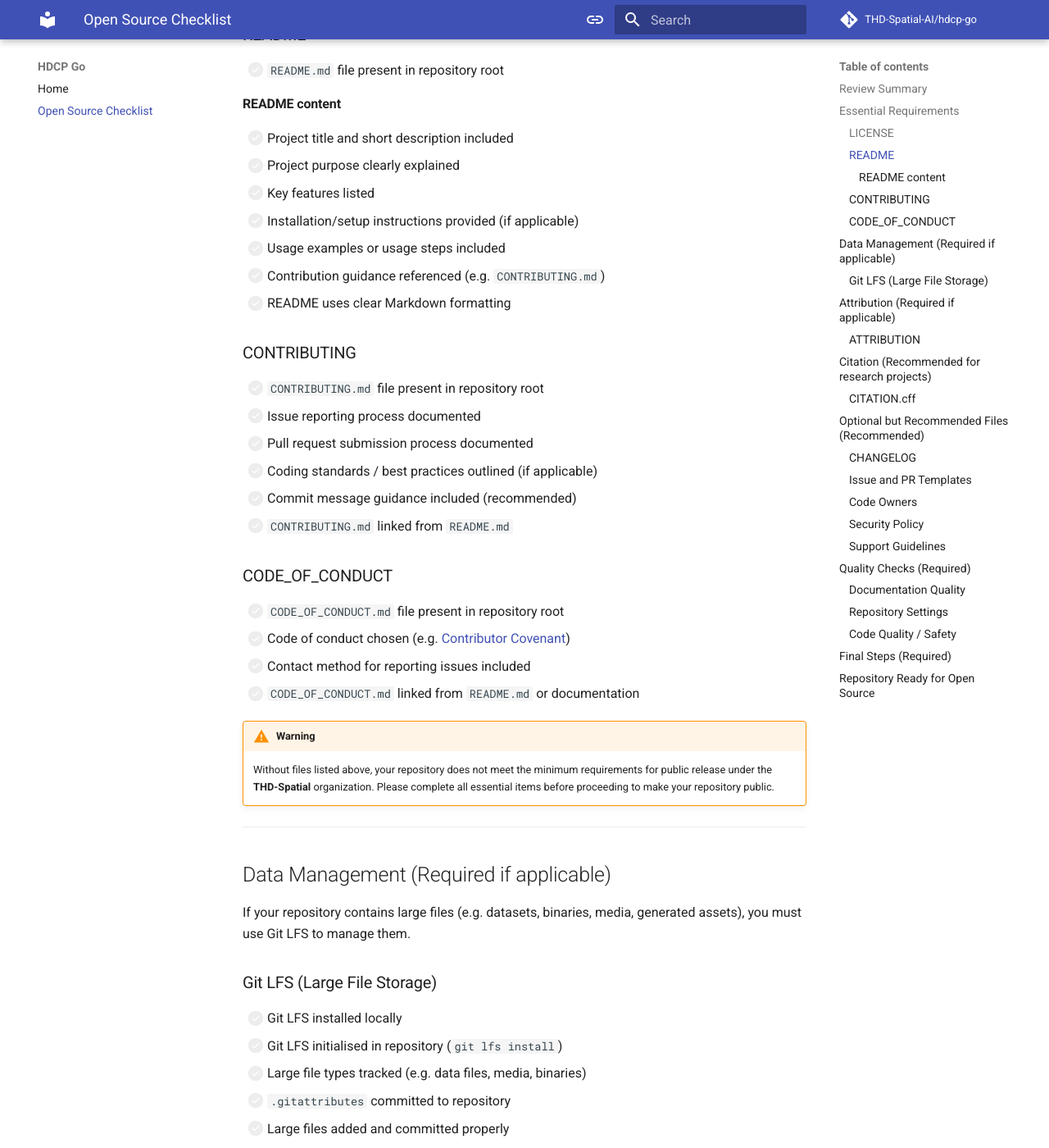
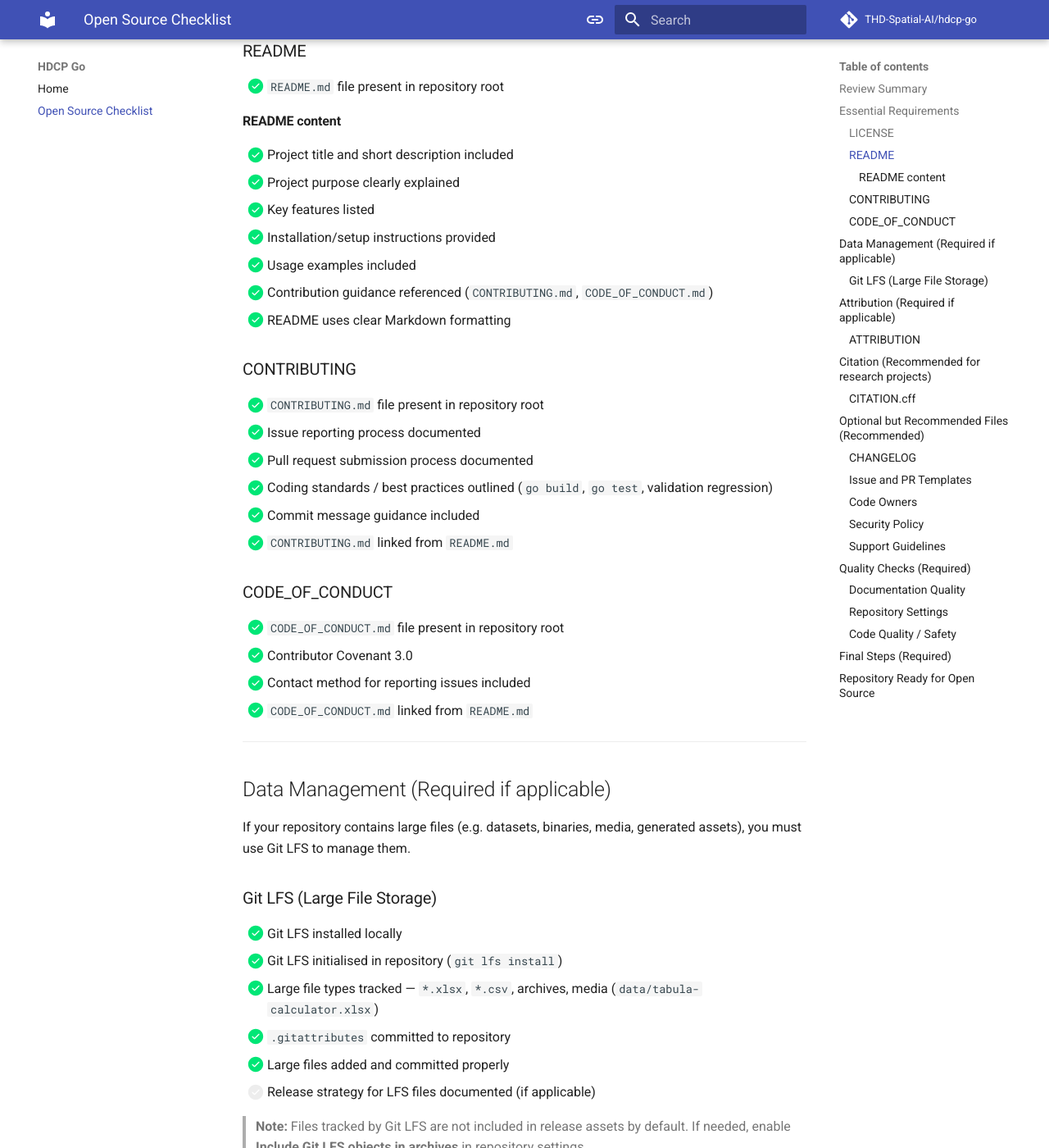
Before and after one commit to THD-Spatial-AI/ignis, an MkDocs documentation site: the page built from docs/getting-started/open-source-checklist.md, in a window 1280 px wide and 1400 px high, scrolled down 1258 px. Shown: the whole window at 82% size. Built offline with MkDocs 1.6.1 and Material for MkDocs 9.7.7, drawn with Linux system fonts in a browser that asks for light colours; comment, search, counter and statistics services are not loaded; some of the changed text lies outside the part shown.

Commit message:
docs: update open-source checklist with completed requirements and documentation

```diff
--- a/docs/getting-started/open-source-checklist.md
+++ b/docs/getting-started/open-source-checklist.md
@@ -10,13 +10,13 @@ This checklist is designed to be practical and easy to review. It separates **re
 
 | Section | Requirement Level | Status | Notes |
 | ------- | ----------------- | ------ | ----- |
-| [Essential Requirements](#essential-requirements) | Required | Pending | Must be completed before public release |
-| [Data Management (Git LFS)](#data-management-required-if-applicable) | Required if applicable | Pending | Only if repository contains large files |
-| [Attribution](#attribution-required-if-applicable) | Required if applicable | Pending | Only if project uses third-party assets requiring attribution |
-| [Citation](#citation-recommended-for-research-projects) | Recommended | Pending | For research projects — enables proper academic citation |
-| [Optional but Recommended Files](#optional-but-recommended-files-recommended) | Recommended | Pending | Strongly encouraged for public/community repos |
-| [Quality Checks](#quality-checks-required) | Required | Pending | Final review before publishing |
-| [Final Steps](#final-steps-required) | Required | Pending | Verify repository works from a fresh clone |
+| [Essential Requirements](#essential-requirements) | Required | Complete | |
+| [Data Management (Git LFS)](#data-management-required-if-applicable) | Required if applicable | Complete | `data/tabula-calculator.xlsx` tracked via LFS |
+| [Attribution](#attribution-required-if-applicable) | Required if applicable | Complete | TABULA/IWU attributed in `ATTRIBUTIONS.md` |
+| [Citation](#citation-recommended-for-research-projects) | Recommended | Complete | `CITATION.cff` present |
+| [Optional but Recommended Files](#optional-but-recommended-files-recommended) | Recommended | Partial | Issue templates present; CHANGELOG, CODEOWNERS, SECURITY, SUPPORT pending |
+| [Quality Checks](#quality-checks-required) | Required | Partial | Repository settings to be configured after GitHub push |
+| [Final Steps](#final-steps-required) | Required | Pending | Verify after push |
 
 ---
 
@@ -28,43 +28,39 @@ Quick links: [LICENSE](#license) · [README](#readme) · [CONTRIBUTING](#contrib
 
 ### LICENSE
 
-- [ ] `LICENSE` file present in repository root
-- [ ] Appropriate license chosen (see [Choose a License](https://choosealicense.com/))
-- [ ] License committed to repository
+- [x] `LICENSE` file present in repository root
+- [x] Appropriate license chosen — MIT
+- [x] License committed to repository
 
 ### README
 
-- [ ] `README.md` file present in repository root
+- [x] `README.md` file present in repository root
 
 #### README content
 
-- [ ] Project title and short description included
-- [ ] Project purpose clearly explained
-- [ ] Key features listed
-- [ ] Installation/setup instructions provided (if applicable)
-- [ ] Usage examples or usage steps included
-- [ ] Contribution guidance referenced (e.g. `CONTRIBUTING.md`)
-- [ ] README uses clear Markdown formatting
+- [x] Project title and short description included
+- [x] Project purpose clearly explained
+- [x] Key features listed
+- [x] Installation/setup instructions provided
+- [x] Usage examples included
+- [x] Contribution guidance referenced (`CONTRIBUTING.md`, `CODE_OF_CONDUCT.md`)
+- [x] README uses clear Markdown formatting
 
 ### CONTRIBUTING
 
-- [ ] `CONTRIBUTING.md` file present in repository root
-- [ ] Issue reporting process documented
-- [ ] Pull request submission process documented
-- [ ] Coding standards / best practices outlined (if applicable)
-- [ ] Commit message guidance included (recommended)
-- [ ] `CONTRIBUTING.md` linked from `README.md`
+- [x] `CONTRIBUTING.md` file present in repository root
+- [x] Issue reporting process documented
+- [x] Pull request submission process documented
+- [x] Coding standards / best practices outlined (`go build`, `go test`, validation regression)
+- [x] Commit message guidance included
+- [x] `CONTRIBUTING.md` linked from `README.md`
 
 ### CODE_OF_CONDUCT
 
-- [ ] `CODE_OF_CONDUCT.md` file present in repository root
-- [ ] Code of conduct chosen (e.g. [Contributor Covenant](https://www.contributor-covenant.org/))
-- [ ] Contact method for reporting issues included
-- [ ] `CODE_OF_CONDUCT.md` linked from `README.md` or documentation
-
-!!! warning
-
-    Without files listed above, your repository does not meet the minimum requirements for public release under the **THD-Spatial** organization. Please complete all essential items before proceeding to make your repository public.
+- [x] `CODE_OF_CONDUCT.md` file present in repository root
+- [x] Contributor Covenant 3.0
+- [x] Contact method for reporting issues included
+- [x] `CODE_OF_CONDUCT.md` linked from `README.md`
 ---
 
 ## Data Management (Required if applicable)
@@ -73,11 +69,11 @@ If your repository contains large files (e.g. datasets, binaries, media, generat
 
 ### Git LFS (Large File Storage)
 
-- [ ] Git LFS installed locally
-- [ ] Git LFS initialised in repository (`git lfs install`)
-- [ ] Large file types tracked (e.g. data files, media, binaries)
-- [ ] `.gitattributes` committed to repository
-- [ ] Large files added and committed properly
+- [x] Git LFS installed locally
+- [x] Git LFS initialised in repository (`git lfs install`)
+- [x] Large file types tracked — `*.xlsx`, `*.csv`, archives, media (`data/tabula-calculator.xlsx`)
+- [x] `.gitattributes` committed to repository
+- [x] Large files added and committed properly
 - [ ] Release strategy for LFS files documented (if applicable)
 
 > **Note:** Files tracked by Git LFS are not included in release assets by default.
@@ -91,12 +87,12 @@ If your project uses third-party components, assets, or generated code that requ
 
 ### ATTRIBUTION
 
-- [ ] `ATTRIBUTIONS.md` file created in repository root
-- [ ] Third-party component or asset names listed
-- [ ] Source platform or author identified for each entry
-- [ ] License type specified for each entry
-- [ ] Links to original sources included
-- [ ] Any required attribution text preserved as-is from the original license/notice
+- [x] `ATTRIBUTIONS.md` file created in repository root
+- [x] TABULA building typology data (IWU) listed
+- [x] Source platform or author identified
+- [x] License type specified — CC BY 4.0
+- [x] Links to original sources included
+- [x] Go dependencies noted
 
 !!! note
 
@@ -112,14 +108,14 @@ For full specification details, see [Citation File Format](https://citation-file
 
 ### CITATION.cff
 
-- [ ] `CITATION.cff` file created in repository root
-- [ ] `cff-version` set to `1.2.0`
-- [ ] Project title specified
-- [ ] At least one author listed (with name and affiliation)
-- [ ] ORCID included for each author (if available)
-- [ ] License field matches the repository `LICENSE` file
-- [ ] Repository URL included
-- [ ] Version and release date set
+- [x] `CITATION.cff` file created in repository root
+- [x] `cff-version` set to `1.2.0`
+- [x] Project title specified — HDCP Go
+- [x] Author listed — THD-Spatial-AI Research Group, Technische Hochschule Deggendorf
+- [ ] ORCID included for each author (add when individual authors are listed)
+- [x] License field matches `LICENSE` — MIT
+- [x] Repository URL included
+- [x] Version and release date set
 - [ ] File validates against the CFF schema (use [cff-validator](https://github.com/citation-file-format/cff-initializer-javascript))
 
 !!! tip
@@ -140,8 +136,8 @@ These files are not always required, but they improve project quality, collabora
 
 ### Issue and PR Templates
 
-- [ ] `.github/ISSUE_TEMPLATE/` directory created (if using issue templates)
-- [ ] Issue template(s) added
+- [x] `.github/ISSUE_TEMPLATE/` directory created (if using issue templates)
+- [x] Issue template(s) added
 - [ ] `.github/pull_request_template.md` file added
 - [ ] PR template includes a contributor checklist (recommended)
 
@@ -170,10 +166,10 @@ These files are not always required, but they improve project quality, collabora
 
 ### Documentation Quality
 
-- [ ] Documentation reviewed for clarity
-- [ ] Spelling and grammar checked
-- [ ] Links tested and working
-- [ ] Code examples/commands tested (if applicable)
+- [x] Documentation reviewed for clarity
+- [x] Spelling and grammar checked
+- [x] Links tested and working
+- [x] Code examples/commands tested (if applicable)
 
 ### Repository Settings
 
@@ -185,11 +181,11 @@ These files are not always required, but they improve project quality, collabora
 
 ### Code Quality / Safety
 
-- [ ] Code reviewed and cleaned up
-- [ ] Sensitive information removed (API keys, passwords, credentials)
-- [ ] `.gitignore` configured properly
-- [ ] Dependencies documented
-- [ ] Build/test instructions included (if applicable)
+- [x] Code reviewed and cleaned up
+- [x] Sensitive information removed (API keys, passwords, credentials)
+- [x] `.gitignore` configured properly
+- [x] Dependencies documented
+- [x] Build/test instructions included (if applicable)
 
 ---
 
```
Also changed, not shown: other parts of docs/getting-started/open-source-checklist.md (+2 -2 lines).
